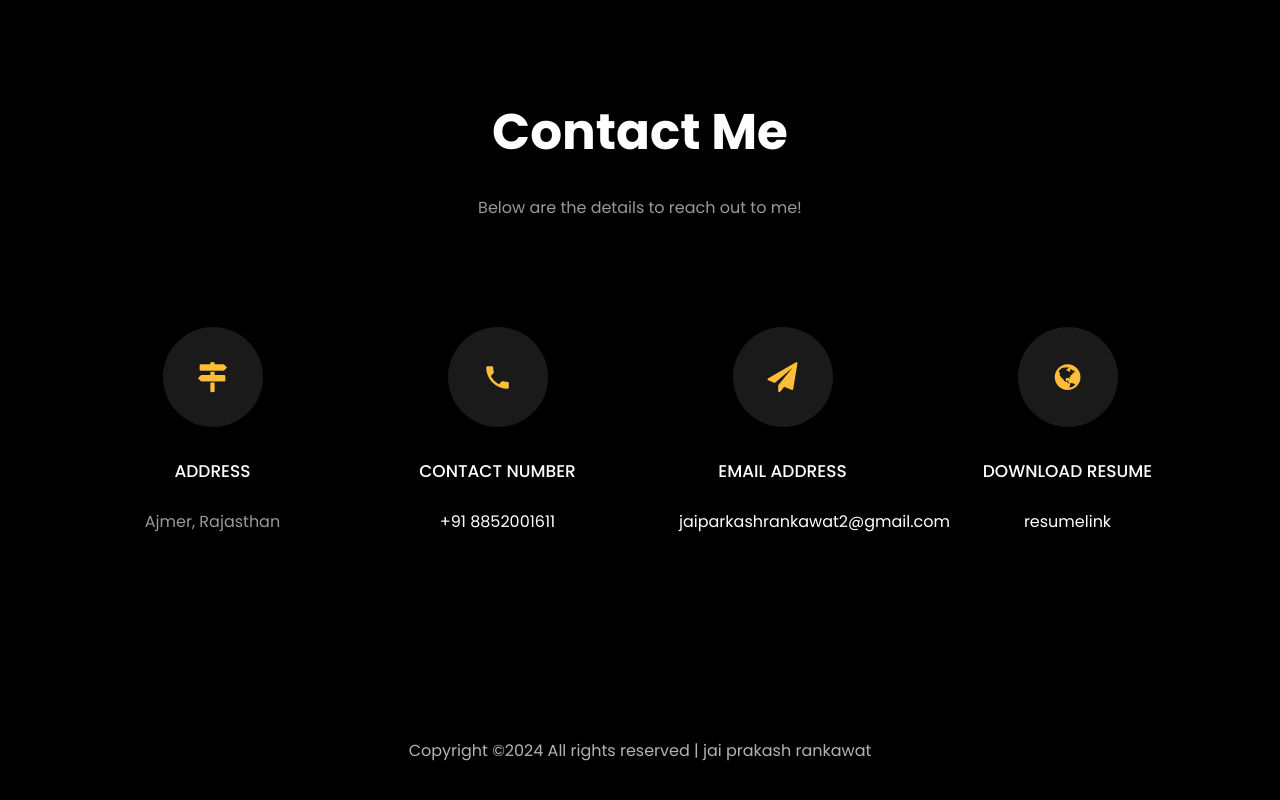
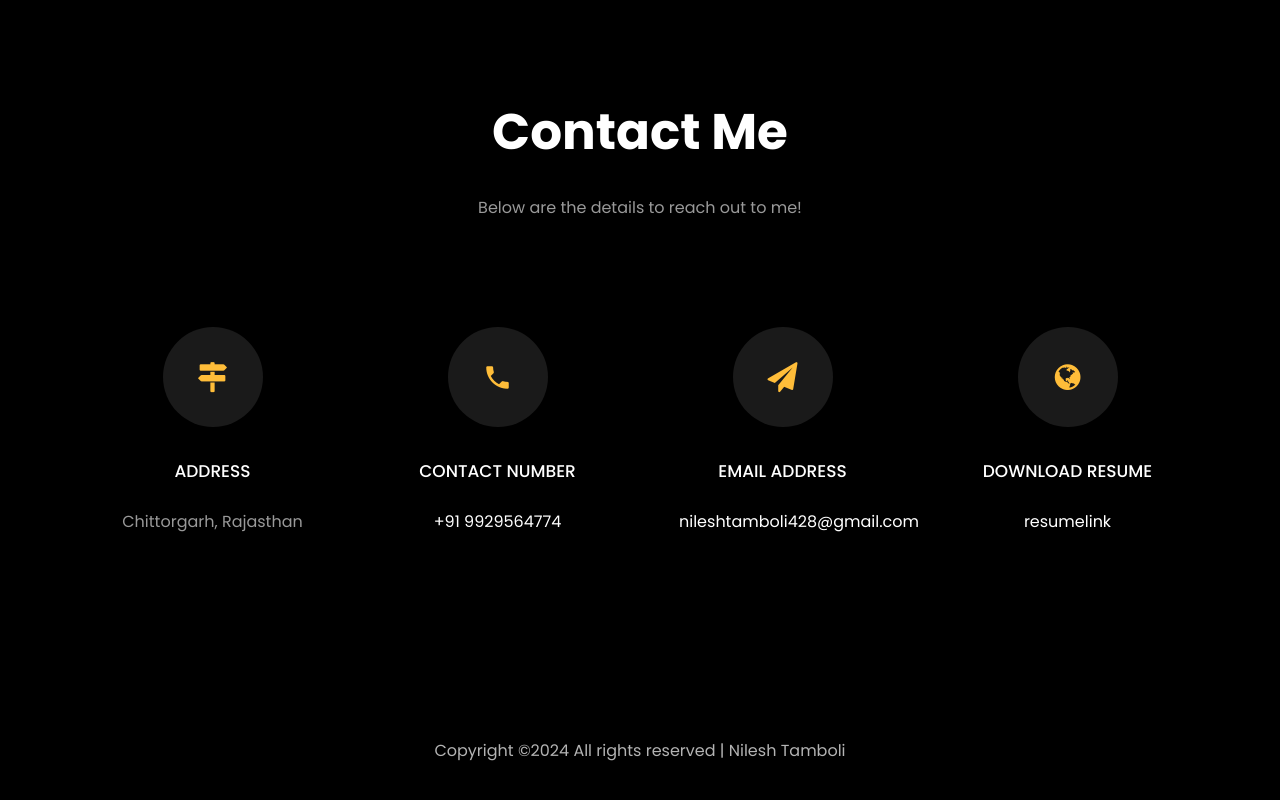
Before and after one commit to Nilstam428/PortfolioWebsite, a plain HTML site: page index.html in a window 1280 px wide. Shown: the part 4246-5046 px from the top of the page. Drawn offline with Linux system fonts and the light colour scheme; files whose address does not match are found by name.

Commit message:
Update index.html

```diff
--- a/index.html
+++ b/index.html
@@ -464,7 +464,7 @@ border-radius: 50%;
           			<span class="icon-map-signs"></span>
           		</div>
           		<h3 class="mb-4">Address</h3>
-	            <p>Ajmer, Rajasthan</p>
+	            <p>Chittorgarh, Rajasthan</p>
 	          </div>
           </div>
           <div class="col-md-6 col-lg-3 d-flex ftco-animate">
@@ -473,7 +473,7 @@ border-radius: 50%;
           			<span class="icon-phone2"></span>
           		</div>
           		<h3 class="mb-4">Contact Number</h3>
-	            <p><a href="tel://8852001611">+91 8852001611</a></p>
+	            <p><a href="tel://8852001611">+91 9929564774 </a></p>
 	          </div>
           </div>
           <div class="col-md-6 col-lg-3 d-flex ftco-animate">
@@ -482,7 +482,7 @@ border-radius: 50%;
           			<span class="icon-paper-plane"></span>
           		</div>
           		<h3 class="mb-4">Email Address</h3>
-	            <p><a href="mailto:jaiparkashrankawat2@gmail.com">jaiparkashrankawat2@gmail.com</a></p>
+	            <p><a href="mailto:jaiparkashrankawat2@gmail.com"> nileshtamboli428@gmail.com </a></p>
 	          </div>
           </div>
           <div class="col-md-6 col-lg-3 d-flex ftco-animate">
@@ -491,7 +491,7 @@ border-radius: 50%;
           			<span class="icon-globe"></span>
           		</div>
           		<h3 class="mb-4">Download Resume</h3>
-	            <p><a href="https://drive.google.com/file/d/155O1zkjAsx9DBauRUWZ7BZeeoy1xkIAn/view?usp=drive_link">resumelink</a></p>
+	            <p><a href="#">resumelink</a></p>
 	          </div>
           </div>
 
@@ -507,7 +507,7 @@ border-radius: 50%;
 			<div class="col-md-12 text-center">
 
 			  <p><!-- Link back to Colorlib can't be removed. Template is licensed under CC BY 3.0. -->
-	Copyright &copy;<script>document.write(new Date().getFullYear());</script> All rights reserved | jai prakash rankawat</a>
+	Copyright &copy;<script>document.write(new Date().getFullYear());</script> All rights reserved | Nilesh Tamboli</a>
 	<!-- Link back to Colorlib can't be removed. Template is licensed under CC BY 3.0. --></p>
 			</div>
 		  </div>
```
